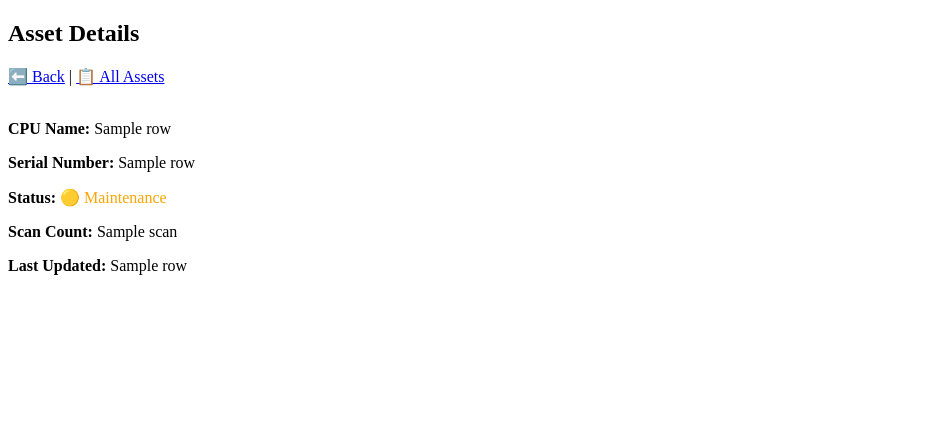
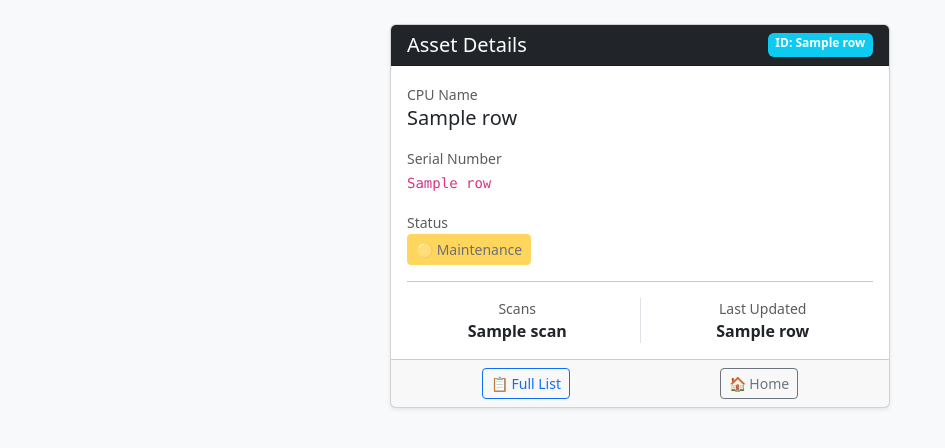
Before and after one commit to SYARIZAM15/Asset-Tracker-System, a Flask app: template templates/asset.html in a window 1280 px wide. Shown: the top 448 px of the page, without its empty margins (0-945 px from the left). Run offline with Flask 3, Linux system fonts and the light colour scheme; the template is opened without the code that fills it: most values are stand-ins (such as "Sample title", 1, 10 or a date in 2020).

Commit message:
Update asset.html

```diff
--- a/templates/asset.html
+++ b/templates/asset.html
@@ -1,32 +1,60 @@
 <!DOCTYPE html>
-<html>
+<html lang="en">
 <head>
+    <meta charset="UTF-8">
+    <meta name="viewport" content="width=device-width, initial-scale=1.0">
     <title>Asset Details</title>
+    <link href="https://cdn.jsdelivr.net/npm/bootstrap@5.3.0/dist/css/bootstrap.min.css" rel="stylesheet">
 </head>
-<body>
+<body class="bg-light">
+    <div class="container mt-4">
+        <div class="card shadow-sm mx-auto" style="max-width: 500px;">
+            <div class="card-header bg-dark text-white d-flex justify-content-between">
+                <h5 class="mb-0">Asset Details</h5>
+                <span class="badge bg-info">ID: {{ data[0] }}</span>
+            </div>
+            <div class="card-body">
+                <div class="mb-3">
+                    <label class="text-muted small">CPU Name</label>
+                    <p class="h5">{{ data[1] }}</p>
+                </div>
 
-<h2>Asset Details</h2>
+                <div class="mb-3">
+                    <label class="text-muted small">Serial Number</label>
+                    <p><code>{{ data[2] }}</code></p>
+                </div>
 
-<a href="/">⬅️ Back</a> |
-<a href="/assets">📋 All Assets</a>
+                <div class="mb-3">
+                    <label class="text-muted small">Status</label>
+                    <div>
+                        {% if data[3] == "Working" %}
+                            <span class="btn btn-sm btn-success disabled">🟢 Working</span>
+                        {% elif data[3] == "Faulty" %}
+                            <span class="btn btn-sm btn-danger disabled">🔴 Faulty</span>
+                        {% else %}
+                            <span class="btn btn-sm btn-warning disabled text-dark">🟡 Maintenance</span>
+                        {% endif %}
+                    </div>
+                </div>
 
-<br><br>
+                <hr>
 
-<p><b>CPU Name:</b> {{ data[1] }}</p>
-<p><b>Serial Number:</b> {{ data[2] }}</p>
-
-<p><b>Status:</b>
-{% if data[3] == "Working" %}
-    <span style="color:green;">🟢 Working</span>
-{% elif data[3] == "Faulty" %}
-    <span style="color:red;">🔴 Faulty</span>
-{% else %}
-    <span style="color:orange;">🟡 Maintenance</span>
-{% endif %}
-</p>
-
-<p><b>Scan Count:</b> {{ scan }}</p>
-<p><b>Last Updated:</b> {{ data[5] }}</p>
-
+                <div class="row text-center">
+                    <div class="col border-end">
+                        <label class="text-muted small d-block">Scans</label>
+                        <strong>{{ scan }}</strong>
+                    </div>
+                    <div class="col">
+                        <label class="text-muted small d-block">Last Updated</label>
+                        <strong>{{ data[5] }}</strong>
+                    </div>
+                </div>
+            </div>
+            <div class="card-footer d-flex justify-content-around">
+                <a href="/assets" class="btn btn-sm btn-outline-primary">📋 Full List</a>
+                <a href="/" class="btn btn-sm btn-outline-secondary">🏠 Home</a>
+            </div>
+        </div>
+    </div>
 </body>
 </html>
```
